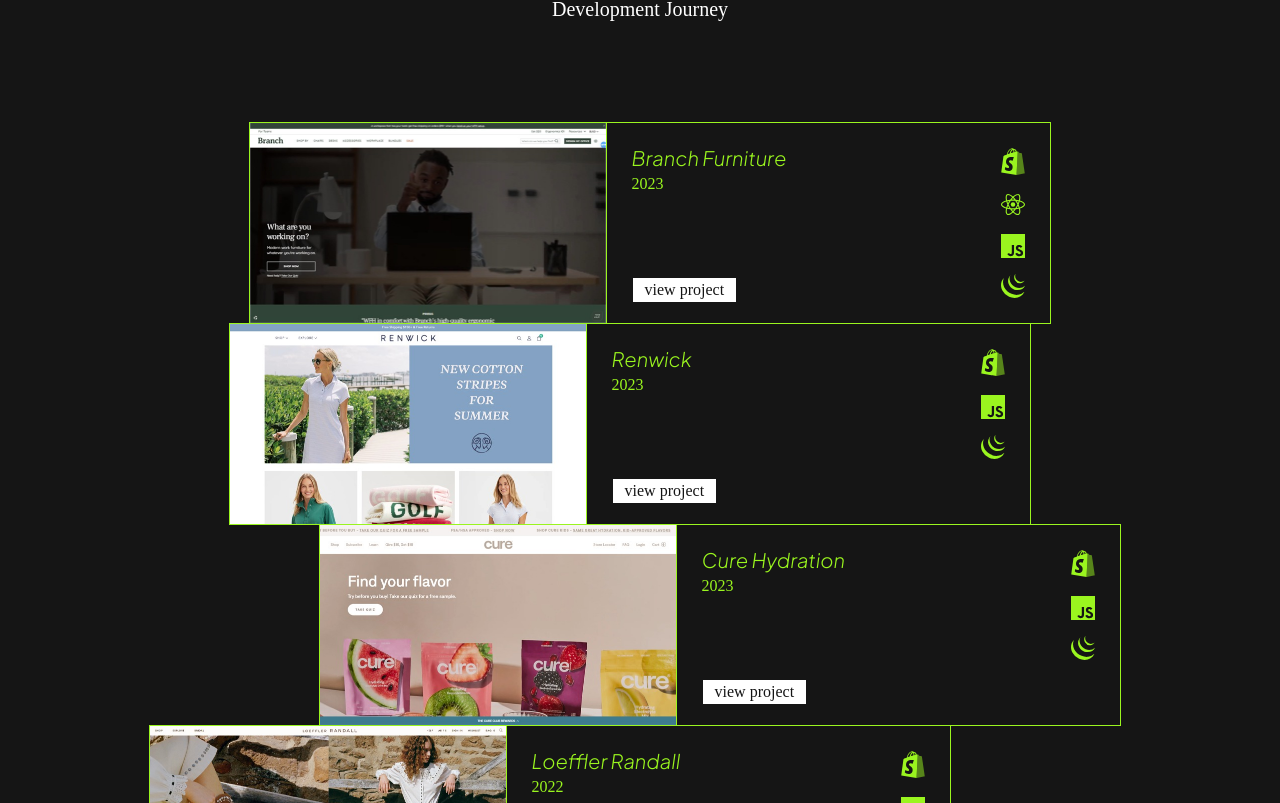
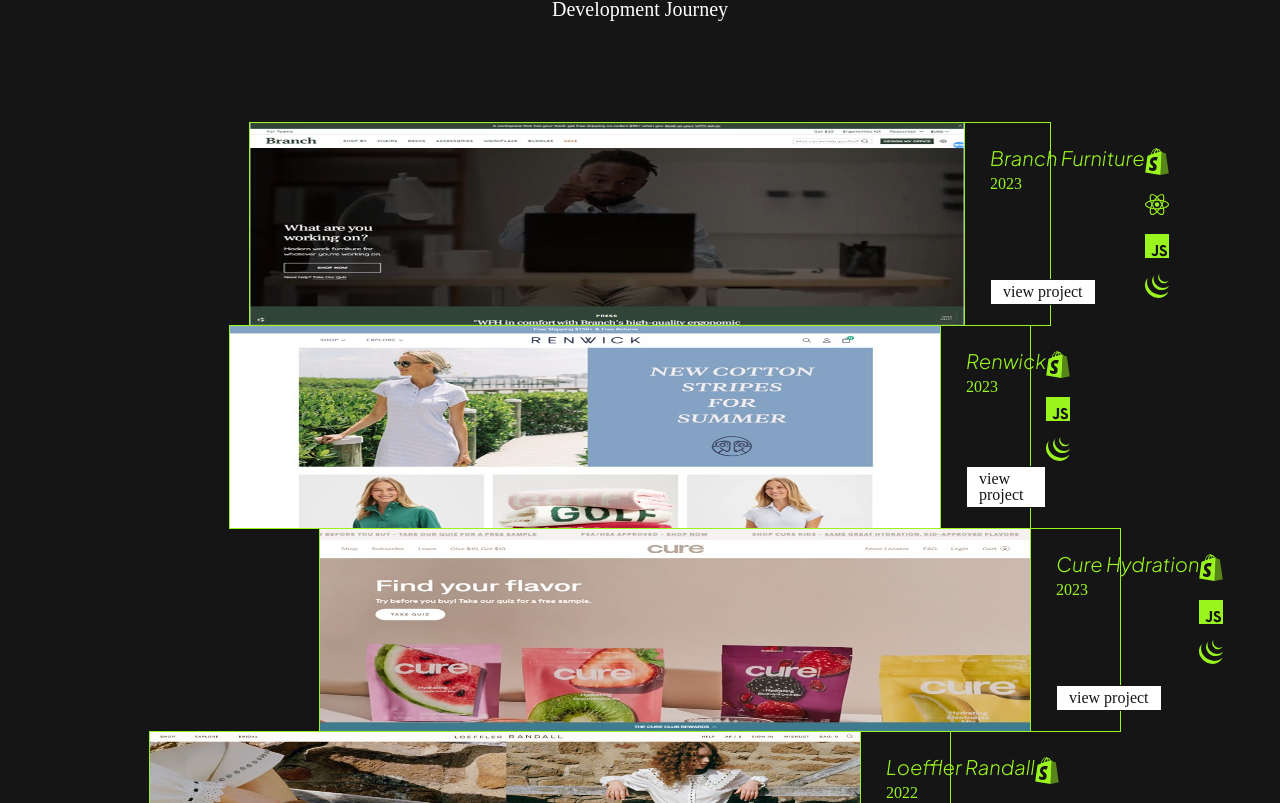
Before and after one commit to CoffeAddict/My-Portfolio, a React (Vite) app: page / in a window 1280 px wide. Shown: the part 3137-3940 px from the top of the page. Built offline with nearby package versions, Linux system fonts and the light colour scheme; the HTML template or start-up script is replaced by a standard one.

Commit message:
07 - add lazyload to images

```diff
--- a/src/componets/Contact.jsx
+++ b/src/componets/Contact.jsx
@@ -15,8 +15,7 @@
             <p>Feel free to reach out! <br /> Here's how you can get in contact with me:</p>
             <ul className="contact-list">
                 {contactMethods.map((contact, i) => {
-                    return currentPlatform == contact.excludePlatform ? null :
-                    (
+                    return currentPlatform == contact.excludePlatform ? null : (
                         <li key={i}>
                             <a href={contact.link} target='_blank'>{contact.title}</a>
                         </li>
--- a/src/componets/ProjectCard.jsx
+++ b/src/componets/ProjectCard.jsx
@@ -14,7 +14,7 @@
 
     return (
         <div className="project-card" style={cardStyles}>
-            <img src={localProject.image} alt={`${localProject.title} webpage screenshot`}/>
+            <img loading="lazy" src={localProject.image} alt={`${localProject.title} webpage screenshot`}/>
             <div className="text-container">
                 <div className="description-text">
                     <div>
--- a/src/styles/project-card.css
+++ b/src/styles/project-card.css
@@ -46,9 +46,7 @@
 
 .project-card img {
     aspect-ratio: 16/9;
-    width: auto;
-    min-height: 200px;
-    max-height: 200px;
+    width: 100%;
 }
 
 .project-card .technologies {
```
